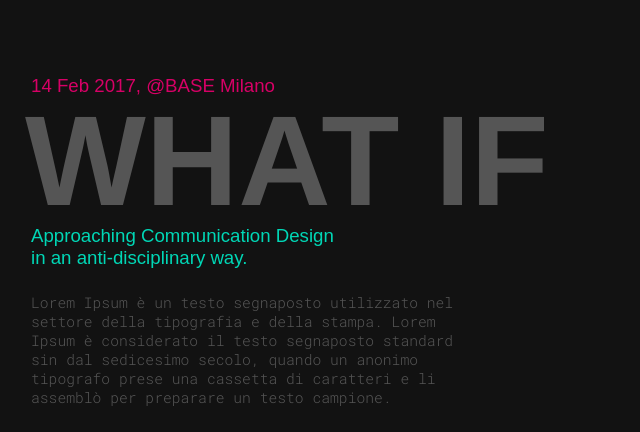
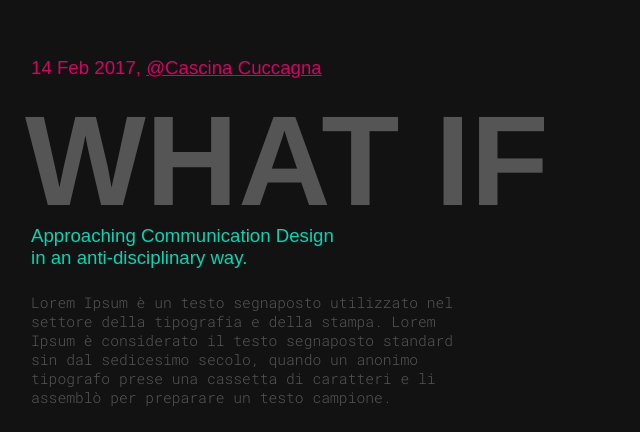
Before and after one commit to whatif2017/website, a plain HTML site: page index.html in a window 1280 px wide. Shown: the part 368-800 px from the top of the page, without its empty margins (0-640 px from the left). Drawn offline with Linux system fonts and the light colour scheme.

Commit message:
Stile link aggiornato

```diff
--- a/index.html
+++ b/index.html
@@ -13,7 +13,7 @@
         <link rel="stylesheet" type="text/css" href="style.css">
 
         <div class="header">
-            <h3>14 Feb 2017, @BASE Milano</h3>
+            <h3>14 Feb 2017, <a href="https://goo.gl/maps/GU9qFetMYWu" target="_blank">@Cascina Cuccagna</a></h3><br>
             <h1>What If</h1>
             <h2>Approaching Communication&nbsp;Design<br>
                 in an anti-disciplinary way.</h2>
--- a/style.css
+++ b/style.css
@@ -72,6 +72,12 @@ h3 {
     color: var(--testo);
 }
 
+a {
+    text-decoration: underline;
+    font-family: 'Helvetica', sans-serif;
+    color: var(--enfasi2);
+}
+
 @media only screen and (max-width: 800px) {
 
     .header {
```
